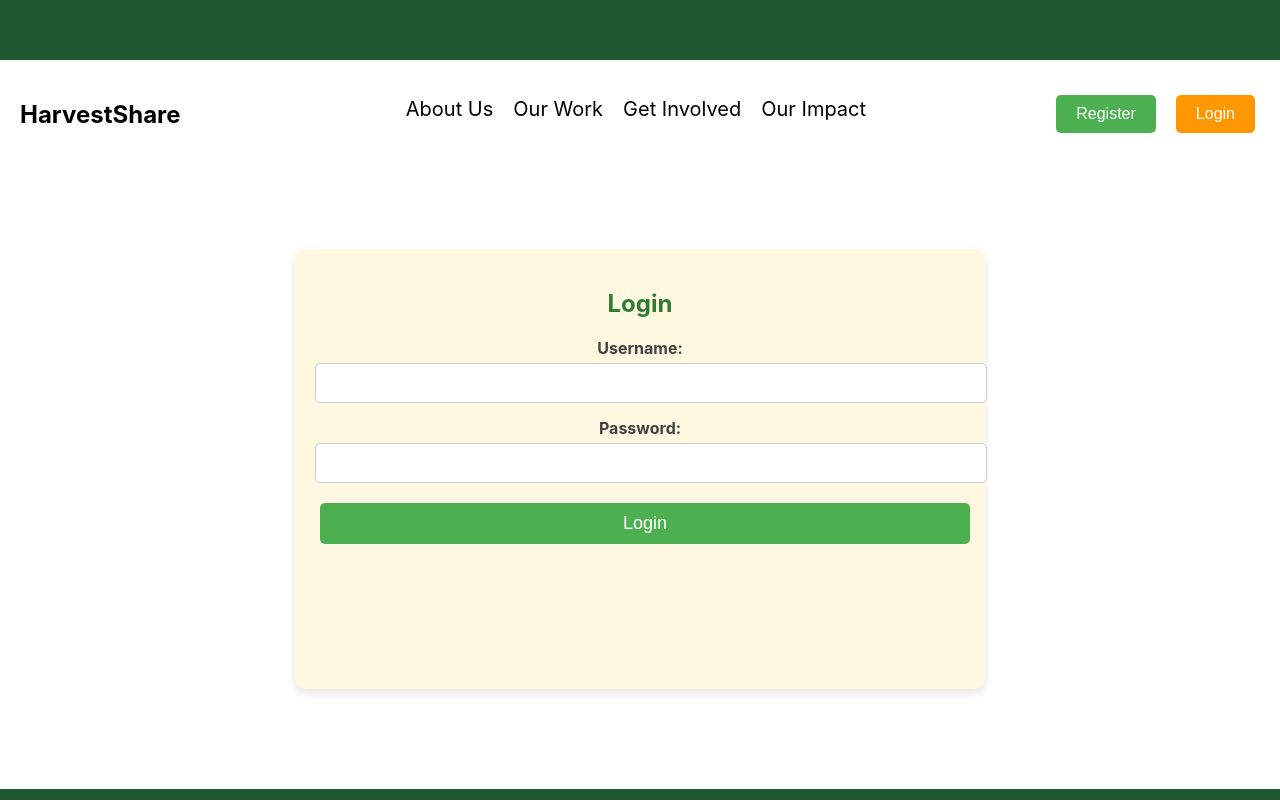
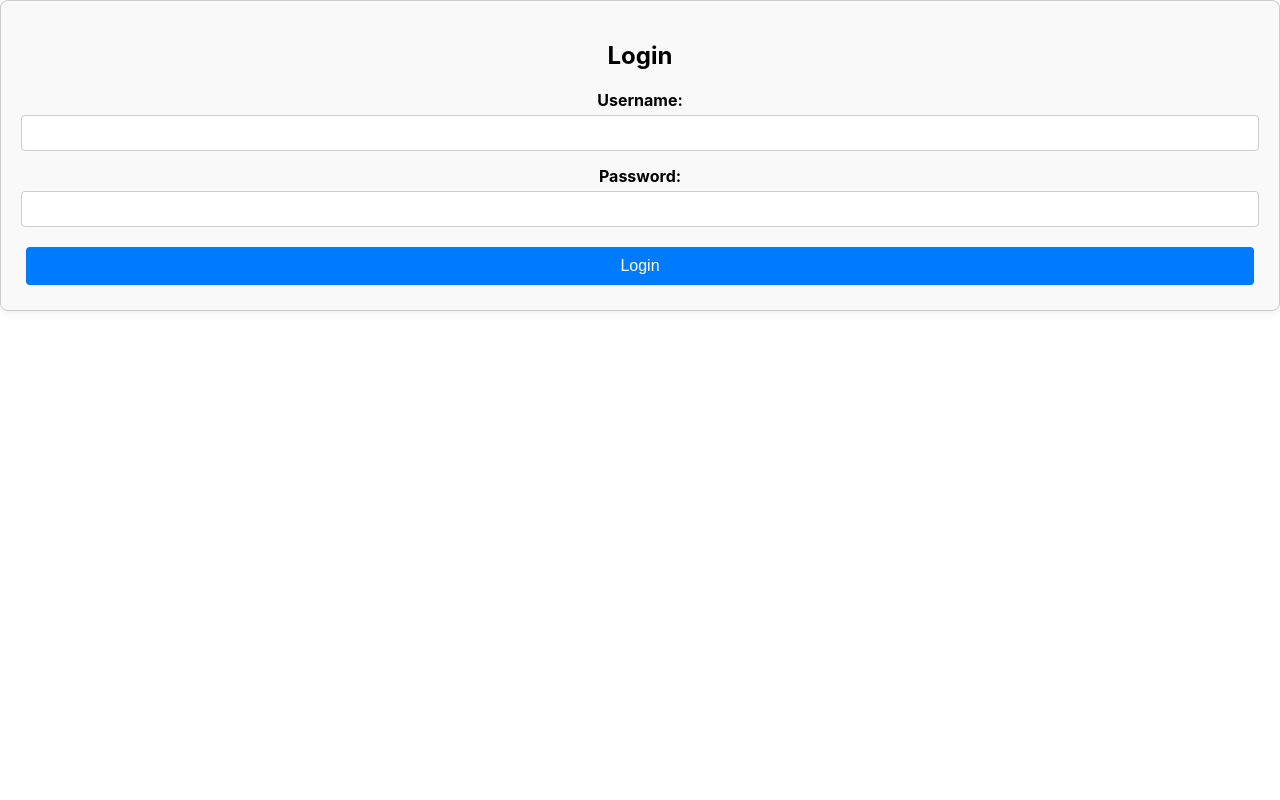
Before and after one commit to Rhoda-NM/harvestapp, a React (Create React App) app in the folder client/: page /login in a window 1280 px wide. Shown: the top 800 px of the page. Built offline with nearby package versions, Linux system fonts and the light colour scheme.

Commit message:
validating register forms

```diff
--- a/client/src/App.js
+++ b/client/src/App.js
@@ -17,7 +17,7 @@ function App() {
           <Route exact path="/login" element={<LoginForm />} />
           <Route exact path="/donor/register" element={<DonorForm />} />
           <Route exact path="/bank/register" element={<FoodBankForm />} />
-          <Route exact path="/donordashboard" element={<DonorDashboard />} />
+          <Route exact path="/donor-dashboard" element={<DonorDashboard />} />
           <Route exact path="/newdonation" element={<NewDonationForm />} />
         </Routes>
       </div>
--- a/client/src/components/FoodBankSignup.js
+++ b/client/src/components/FoodBankSignup.js
@@ -23,7 +23,6 @@ const FoodBankForm = () => {
     email: Yup.string().email('Invalid email address').required('Email is required'),
     name: Yup.string().required('Food Bank Name is required'),
     description: Yup.string(),
-    image: Yup.string().url('Invalid URL format'),
     location: Yup.string().required('Location is required'),
     password: Yup.string()
       .required('Password is required')
@@ -43,7 +42,7 @@ const FoodBankForm = () => {
       if (response.ok) {
         setStatus({ success: 'Food bank created successfully!' });
         resetForm();
-        navigate('./login')
+        navigate('/login')
       } else {
         const errorResult = await response.json();
         setStatus({ error: errorResult.message || 'An error occurred' });
--- a/client/src/components/Login.js
+++ b/client/src/components/Login.js
@@ -1,14 +1,13 @@
 import React, { useState } from 'react';
-import styled from 'styled-components';
-import Footer from './Footer';
-import Navbar from './Navbar';
-
+import { useNavigate } from 'react-router-dom'; // Import useNavigate for navigation
+import './LoginForm.css';
 
 const LoginForm = () => {
   const [username, setUsername] = useState('');
   const [password, setPassword] = useState('');
   const [error, setError] = useState('');
   const [message, setMessage] = useState('');
+  const navigate = useNavigate(); // Hook for navigation
 
   const handleSubmit = async (event) => {
     event.preventDefault();
@@ -19,7 +18,10 @@ const LoginForm = () => {
       return;
     }
 
-    const loginData = { username, password };
+    const loginData = {
+      username,
+      password,
+    };
 
     try {
       const response = await fetch('/login', {
@@ -32,121 +34,69 @@ const LoginForm = () => {
 
       if (response.ok) {
         const result = await response.json();
+        const { token, role } = result; // Assuming response contains role and token
+
+        // Save the token and role in localStorage
+        localStorage.setItem('token', token);
+        localStorage.setItem('role', role);
+
         setMessage('Login successful!');
         setError(''); // Clear any previous errors
-        // Optionally handle successful login (e.g., redirect or save token)
+
+        // Redirect based on user role
+        switch (role) {
+          case 'donor':
+            navigate('/donor-dashboard');
+            break;
+          case 'foodbank':
+            navigate('/foodbank-dashboard');
+            break;
+          default:
+            navigate('/');
+        }
       } else {
         const errorResult = await response.json();
         setError(errorResult.message || 'An error occurred');
-        setMessage(''); // Clear any previous messages
       }
     } catch (err) {
       console.error('Error:', err);
       setError('An error occurred');
-      setMessage(''); // Clear any previous messages
     }
   };
 
   return (
-    <>
-    <Navbar />
-    <LoginFormContainer>
-      <FormTitle>Login</FormTitle>
+    <div className="login-form-container">
+      <h2>Login</h2>
       <form onSubmit={handleSubmit}>
-        <FormGroup>
-          <Label htmlFor="username">Username:</Label>
-          <Input
+        <div className="form-group">
+          <label htmlFor="username">Username:</label>
+          <input
             type="text"
             id="username"
             value={username}
             onChange={(e) => setUsername(e.target.value)}
             required
           />
-        </FormGroup>
+        </div>
 
-        <FormGroup>
-          <Label htmlFor="password">Password:</Label>
-          <Input
+        <div className="form-group">
+          <label htmlFor="password">Password:</label>
+          <input
             type="password"
             id="password"
             value={password}
             onChange={(e) => setPassword(e.target.value)}
             required
           />
-        </FormGroup>
+        </div>
 
-        <Button type="submit">Login</Button>
+        <button type="submit">Login</button>
       </form>
 
-      {message && <SuccessMessage>{message}</SuccessMessage>}
-      {error && <ErrorMessage>{error}</ErrorMessage>}
-    </LoginFormContainer>
-    <Footer />
-    </>
+      {message && <p className="success-message">{message}</p>}
+      {error && <p className="error-message">{error}</p>}
+    </div>
   );
 };
 
-const LoginFormContainer = styled.div`
-  max-width: 650px;
-  min-height: 400px;
-  margin: 80px auto 100px auto;
-  padding: 20px;
-  background-color: #FFF8E1; /* Soft Cream */
-  border-radius: 10px;
-  box-shadow: 0px 4px 8px rgba(0, 0, 0, 0.1);
-`;
-
-const FormTitle = styled.h2`
-  text-align: center;
-  color: #2E7D32; /* Deep Forest Green */
-`;
-
-const FormGroup = styled.div`
-  margin-bottom: 15px;
-`;
-
-const Label = styled.label`
-  display: block;
-  margin-bottom: 5px;
-  font-weight: bold;
-  color: #424242; /* Charcoal Gray */
-`;
-
-const Input = styled.input`
-  width: 100%;
-  padding: 10px;
-  border-radius: 5px;
-  border: 1px solid #ccc;
-  font-size: 16px;
-`;
-
-const Button = styled.button`
-  width: 100%;
-  padding: 10px;
-  background-color: #4CAF50; /* Primary Green */
-  color: #FFFFFF;
-  border: none;
-  border-radius: 5px;
-  font-size: 18px;
-  cursor: pointer;
-
-  &:hover {
-    background-color: #388E3C; /* Darker shade of green */
-  }
-`;
-
-const SuccessMessage = styled.p`
-  color: #4CAF50; /* Primary Green */
-  font-weight: bold;
-  text-align: center;
-  margin-top: 15px;
-`;
-
-const ErrorMessage = styled.p`
-  color: #FF9800; /* Earthy Orange */
-  font-weight: bold;
-  text-align: center;
-  margin-top: 15px;
-`;
-
 export default LoginForm;
```
Also changed, not shown: 1 other file (tests, documents, lock files or other folders).
